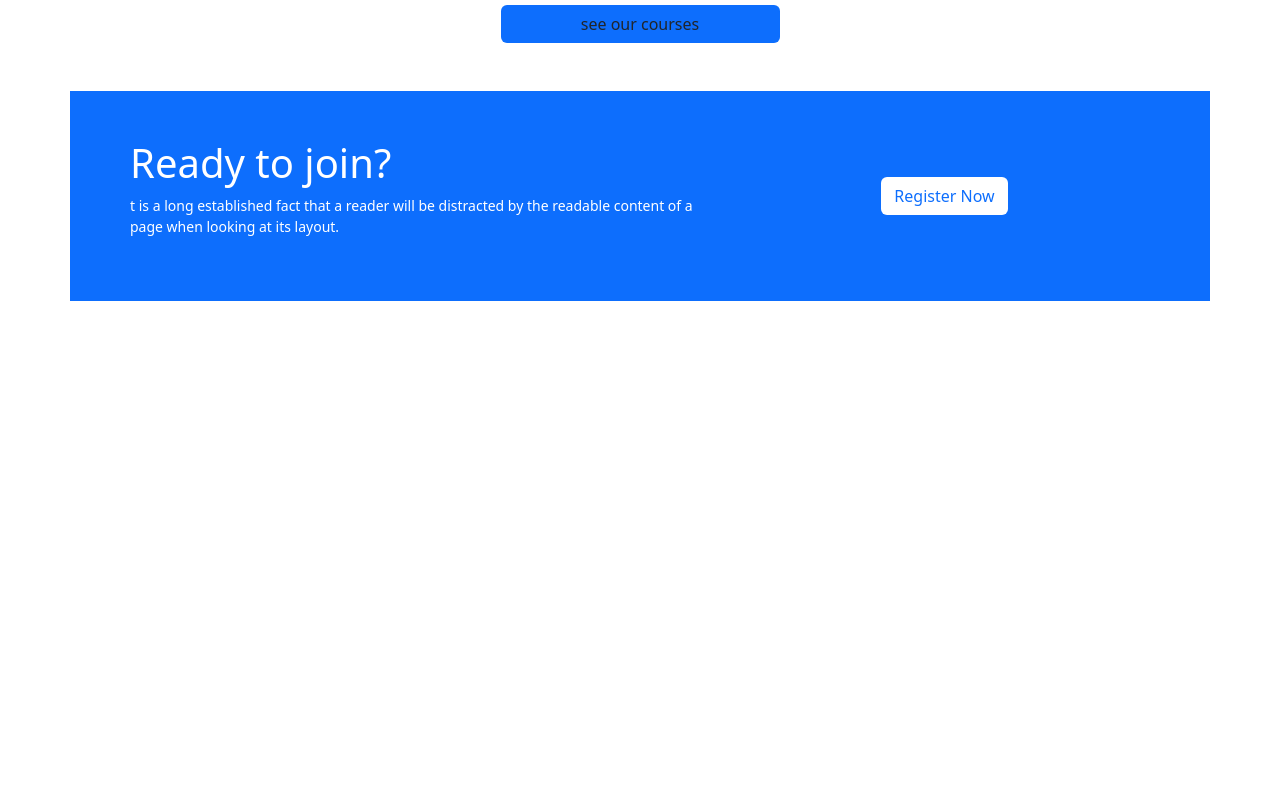
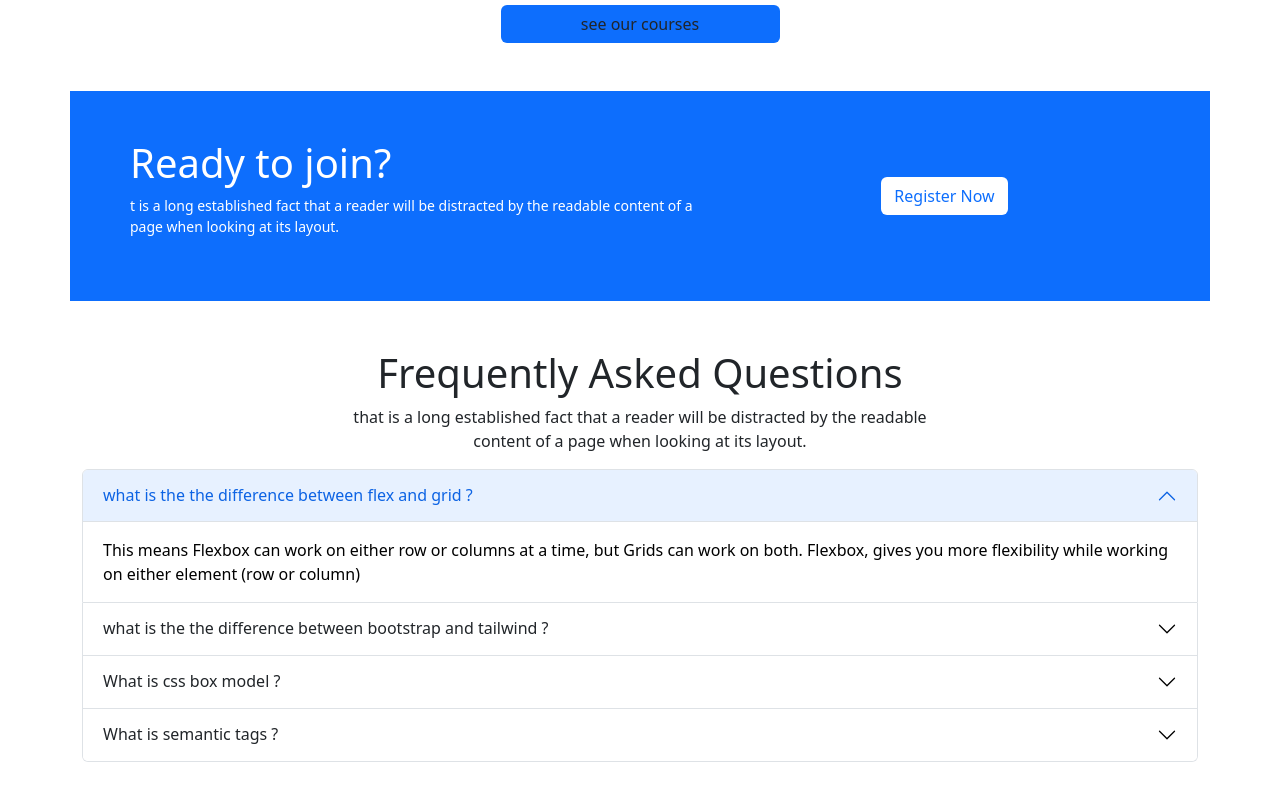
Before and after one commit to Niamul324/Tech-website, a plain HTML site: page index.html in a window 1280 px wide. Shown: the part 1473-2273 px from the top of the page. Before the commit the page ends 1822 px from the top, so only its background shows below. Drawn offline with nearby package versions, Linux system fonts and the light colour scheme.

Commit message:
third commit

```diff
--- a/index.html
+++ b/index.html
@@ -250,9 +250,63 @@
                         </div>
                       </div>
             </section>
-            <!-- ready to join section start -->
+            <!-- ready to join section end -->
             <!-- frequently asked question section start -->
-            <section></section>
+            <section class="my-5">
+                <p class="h1 text-center">Frequently Asked Questions</p>
+                <p class=" .small text-center">that is a long established fact that a reader will be distracted by the readable <br>
+                    content of a page when looking at its layout.</p>
+                <div class="accordion" id="accordionExample">
+                    <div class="accordion-item">
+                      <h2 class="accordion-header" id="headingOne">
+                        <button class="accordion-button" type="button" data-bs-toggle="collapse" data-bs-target="#collapseOne" aria-expanded="true" aria-controls="collapseOne">
+                            what is the the difference between flex and grid ?
+                        </button>
+                      </h2>
+                      <div id="collapseOne" class="accordion-collapse collapse show" aria-labelledby="headingOne" data-bs-parent="#accordionExample">
+                        <div class="accordion-body">
+                            This means Flexbox can work on either row or columns at a time, but Grids can work on both. Flexbox, gives you more flexibility while working on either element (row or column)
+                        </div>
+                      </div>
+                    </div>
+                    <div class="accordion-item">
+                      <h2 class="accordion-header" id="headingTwo">
+                        <button class="accordion-button collapsed" type="button" data-bs-toggle="collapse" data-bs-target="#collapseTwo" aria-expanded="false" aria-controls="collapseTwo">
+                            what is the the difference between bootstrap and tailwind ?
+                        </button>
+                      </h2>
+                      <div id="collapseTwo" class="accordion-collapse collapse" aria-labelledby="headingTwo" data-bs-parent="#accordionExample">
+                        <div class="accordion-body">
+                            The significant difference between Tailwind CSS and Bootstrap is that Tailwind offers predesigned widgets to build a site from scratch with fast UI development, while Bootstrap comes with a set of pre-styled responsive, mobile-first components that possess a definite UI kit.
+                        </div>
+                      </div>
+                    </div>
+                    <div class="accordion-item">
+                      <h2 class="accordion-header" id="headingThree">
+                        <button class="accordion-button collapsed" type="button" data-bs-toggle="collapse" data-bs-target="#collapseThree" aria-expanded="false" aria-controls="collapseThree">
+                          What is css box model ?
+                        </button>
+                      </h2>
+                      <div id="collapseThree" class="accordion-collapse collapse" aria-labelledby="headingThreecollapseThree" data-bs-parent="#accordionExample">
+                        <div class="accordion-body">
+                            In CSS, the term "box model" is used when talking about design and layout. The CSS box model is essentially a box that wraps around every HTML element.
+                        </div>
+                      </div>
+                    </div>
+                    <div class="accordion-item">
+                      <h2 class="accordion-header" id="headingFour">
+                        <button class="accordion-button collapsed" type="button" data-bs-toggle="collapse" data-bs-target="#collapseFour" aria-expanded="false" aria-controls="collapseFour">
+                          What is semantic tags ?
+                        </button>
+                      </h2>
+                      <div id="collapseFour" class="accordion-collapse collapse" aria-labelledby="headingFour" data-bs-parent="#accordionExample">
+                        <div class="accordion-body">
+                            The HTML semantics refers to the tags that provide meaning to an HTML page rather than just presentation. It makes HTML more comprehensible by better defining the different sections and layout of web pages.
+                        </div>
+                      </div>
+                    </div>
+                  </div>
+            </section>
             <!-- frequently asked question section end -->
             <!-- trusted company (desktop only) start -->
             <section></section>
```
